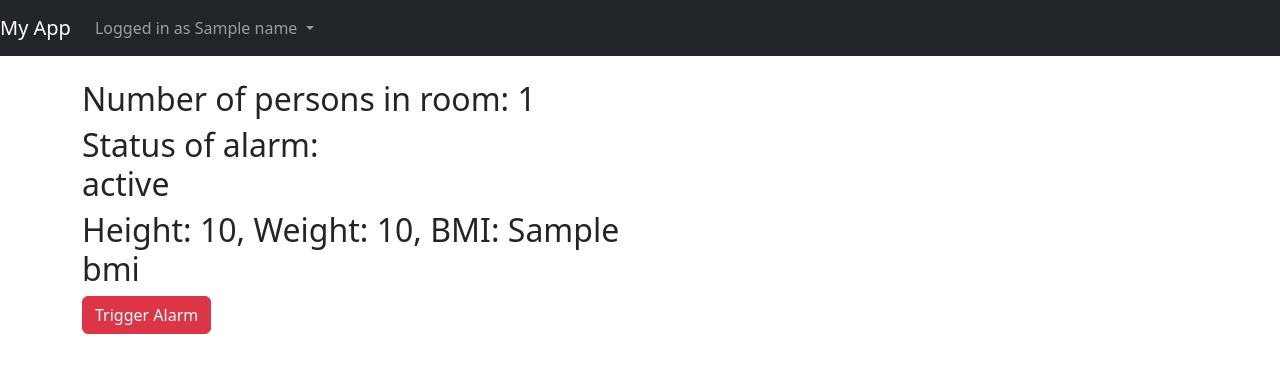
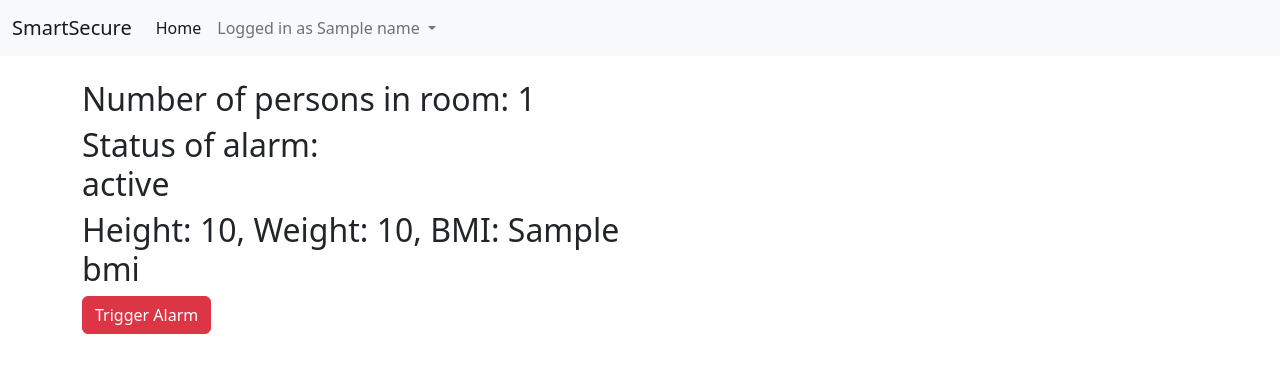
Before and after one commit to JohnChung2002/Smart-Secure-System, a Flask app: template templates/dashboard.html in a window 1280 px wide. Shown: the top 373 px of the page. Run offline with Flask 3, Linux system fonts and the light colour scheme; the template is opened without the code that fills it: most values are stand-ins (such as "Sample title", 1, 10 or a date in 2020); some libraries are stand-ins or nearby versions.

Commit message:
Update files

```diff
--- a/services/auth_middleware.py
+++ b/services/auth_middleware.py
@@ -4,7 +4,7 @@ from functools import wraps
 def auth_middleware(func):
     @wraps(func)
     def wrapper_func(*args, **kwargs):
-        if 'username' not in session:
+        if 'user_id' not in session and 'user_role' not in session:
             # user is not authenticated, redirect to login page
             return redirect(url_for('auth.login'))
         # user is authenticated, proceed to request handling
--- a/templates/dashboard.html
+++ b/templates/dashboard.html
@@ -5,10 +5,17 @@
     <link rel="stylesheet" href="https://cdnjs.cloudflare.com/ajax/libs/bootstrap/5.2.3/css/bootstrap.min.css" integrity="sha512-SbiR/eusphKoMVVXysTKG/7VseWii+Y3FdHrt0EpKgpToZeemhqHeZeLWLhJutz/2ut2Vw1uQEj2MbRF+TVBUA==" crossorigin="anonymous" referrerpolicy="no-referrer" />
 </head>
 <body>
-<nav class="navbar navbar-expand-lg navbar-dark bg-dark">
-    <a class="navbar-brand" href="#">My App</a>
-    <div class="collapse navbar-collapse">
-        <ul class="navbar-nav ml-auto">
+<nav class="navbar navbar-expand-lg bg-light">
+    <div class="container-fluid">
+      <a class="navbar-brand" href="#">SmartSecure</a>
+      <button class="navbar-toggler" type="button" data-bs-toggle="collapse" data-bs-target="#navbarSupportedContent" aria-controls="navbarSupportedContent" aria-expanded="false" aria-label="Toggle navigation">
+        <span class="navbar-toggler-icon"></span>
+      </button>
+      <div class="collapse navbar-collapse" id="navbarSupportedContent">
+        <ul class="navbar-nav me-auto mb-2 mb-lg-0">
+          <li class="nav-item">
+            <a class="nav-link active" aria-current="page" href="#">Home</a>
+          </li>
           {% if role=="Admin": %}
                 <li class="nav-item">
                     <a class="nav-link" href="#">Access Logs</a>
@@ -18,16 +25,17 @@
                 </li>
             {% endif %}
           <li class="nav-item dropdown">
-                <a class="nav-link dropdown-toggle" href="#" id="userDropdown" role="button" data-toggle="dropdown"
-                   aria-haspopup="true" aria-expanded="false">
+            <a class="nav-link dropdown-toggle" href="#" role="button" data-bs-toggle="dropdown" aria-expanded="false">
                 Logged in as {{ name }}
             </a>
-                <div class="dropdown-menu" aria-labelledby="userDropdown">
-                    <a class="dropdown-item" href="#">Edit Profile</a>
-                    <a class="dropdown-item" href="/logout">Logout</a>
-                </div>
+            <ul class="dropdown-menu">
+              <li><a class="dropdown-item" href="#">Edit Profile</a></li>
+              <li><hr class="dropdown-divider"></li>
+              <li><a class="dropdown-item" href="#">Log Out</a></li>
+            </ul>
           </li>
         </ul>
+      </div>
     </div>
   </nav>
 <div class="container mt-4">
--- a/templates/login.html
+++ b/templates/login.html
@@ -2,7 +2,7 @@
 <html>
 <head>
     <title>Login</title>
-    <link rel="stylesheet" href="https://maxcdn.bootstrapcdn.com/bootstrap/3.3.7/css/bootstrap.min.css">
+    <link rel="stylesheet" href="https://cdnjs.cloudflare.com/ajax/libs/bootstrap/5.2.3/css/bootstrap.min.css" integrity="sha512-SbiR/eusphKoMVVXysTKG/7VseWii+Y3FdHrt0EpKgpToZeemhqHeZeLWLhJutz/2ut2Vw1uQEj2MbRF+TVBUA==" crossorigin="anonymous" referrerpolicy="no-referrer" />
 </head>
 <body>
 
```
Lines whose indentation alone changed are shown as unchanged.
